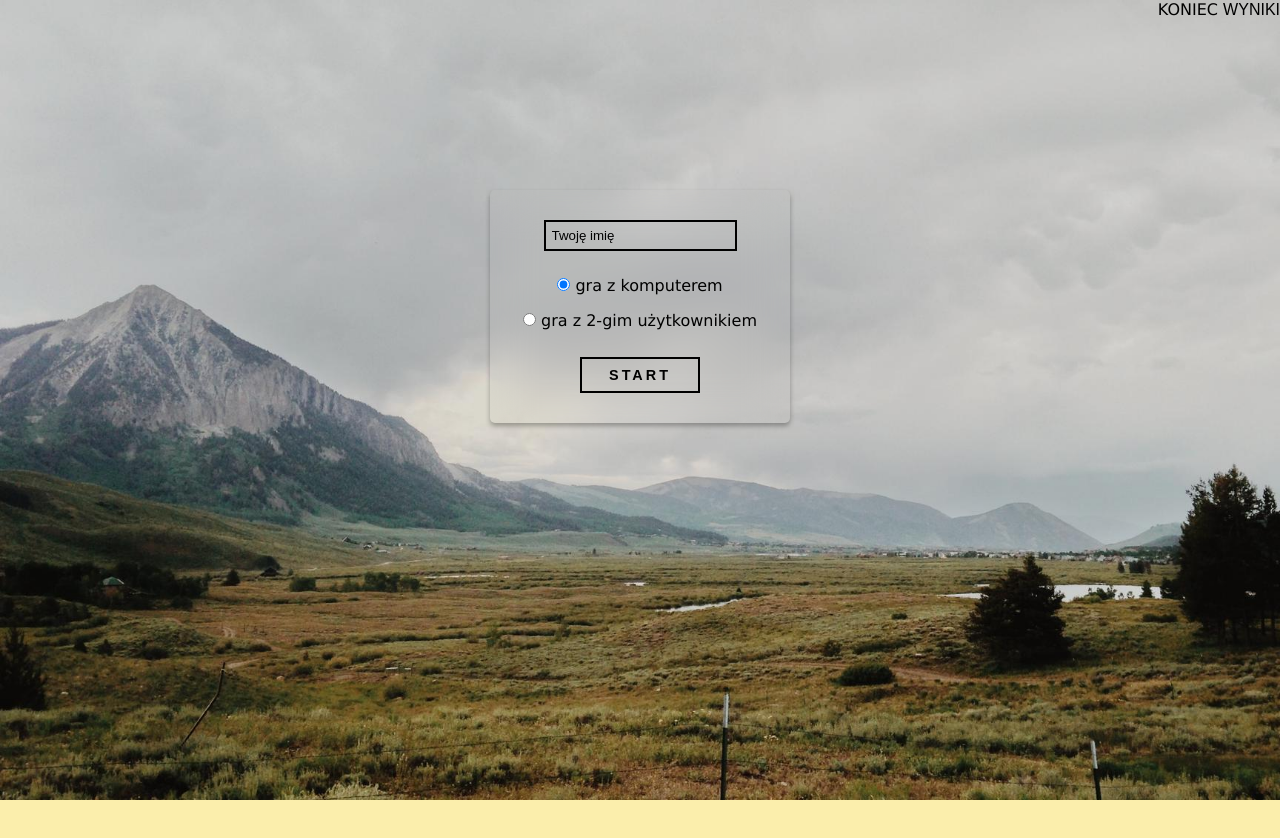
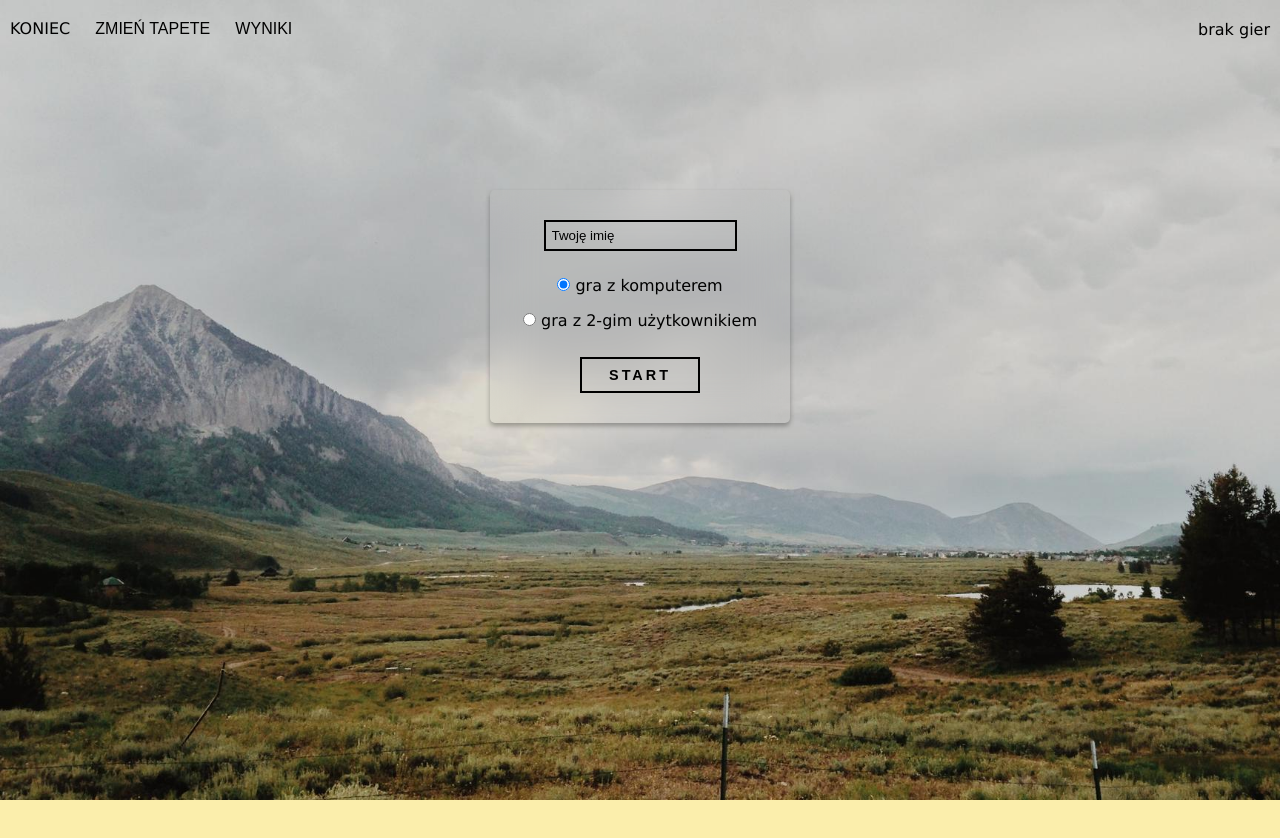
Before and after one commit to tomi0505/TicTacToe, a website built with webpack: page src/index.html in a window 1280 px wide. Both pictures are taken after a click on the button "WYNIKI". Built offline with nearby package versions, Linux system fonts and the light colour scheme.

Commit message:
before game list render

```diff
--- a/src/index.html
+++ b/src/index.html
@@ -10,7 +10,8 @@
 		<header class="header-b">
 			<nav class="nav-b">
 				<a href="index.html" class="btn-standard-h">KONIEC</a>
-				<button class="btn-standard-h game-list-trigger-btn-b">WYNIKI</button>
+				<button class="btn-standard-h change-wallpaper-btn-b">ZMIEŃ TAPETE</button>
+				<button class="btn-standard-h show-game-results-list-btn-b">WYNIKI</button>
 			</nav>
 		</header>
 		<div class="game-container-b game-container-b--hidden">
@@ -57,6 +58,7 @@
 				<button type="button" class="primary-btn-h start-game-btn-b">START</button>
 			</div>
 		</form>
+		<section class="game-results-list-b game-results-list-b--hidden">brak gier</section>
 		<div class="modal-b modal-b--hidden">
 			<section class="game-winner-alert-b">
 				<h4 class="game-winner-alert-b__title">Gratulacje</h4>
--- a/src/js/App.js
+++ b/src/js/App.js
@@ -17,9 +17,24 @@ class App {
     this.gameResultsPanelPlayer1El = document.querySelector('.game-results-panel-b__player-1');
     this.gameResultsPanelPlayer2El = document.querySelector('.game-results-panel-b__player-2');
 		this.startGameAgainBtn = document.querySelector('.start-new-game-again-btn-b');
+    this.showGameResultsListBtn = document.querySelector('.show-game-results-list-btn-b');
+    this.gameResultsListEl = document.querySelector('.game-results-list-b');
     this.gameWinnerModalEl = document.querySelector('.modal-b');
 		this.startGameBtnHandler();
+		this.showGameResultsListBtnHandler();
 	}
+
+	renderGameResultsList() {
+    if(this.games.length > 0) {
+
+    }
+  }
+
+	showGameResultsListBtnHandler() {
+    this.showGameResultsListBtn.addEventListener('click', () => {
+      this.gameResultsListEl.classList.toggle('game-results-list-b--hidden');
+    });
+  }
 
 	updateWinnerPlayers() {
     const player1GameWinners = this.games.filter(game => {
--- a/src/scss/style.scss
+++ b/src/scss/style.scss
@@ -43,6 +43,7 @@
   }
 }
 .btn-standard-h {
+  padding: 20px 10px;
   font-size: 1rem;
   text-decoration: none;
   color: $black;
@@ -73,14 +74,13 @@
     margin-top: 15px;
   }
 }
+
 .user-1-h {
   color: $primary-color;
 }
 
 .header-b {
-  position: absolute;
-  top: 0;
-  right: 0;
+  @include pos();
 }
 
 .game-container-b {
@@ -105,7 +105,7 @@
   }
 
   &--medium {
-    margin-top: 95px;
+    margin-top: 93px;
   }
 }
 
@@ -248,7 +248,19 @@
   }
 }
 
-//MODAL
+.game-results-list-b {
+  padding: 20px 10px;
+  position: absolute;
+  top: 0;
+  right: 0;
+  transform: translateX(0);
+  transition: .4s;
+
+  &--hidden {
+    transform: translateX(100%);
+  }
+}
+
 .modal-b {
   @include pos();
   @include flex();
```
